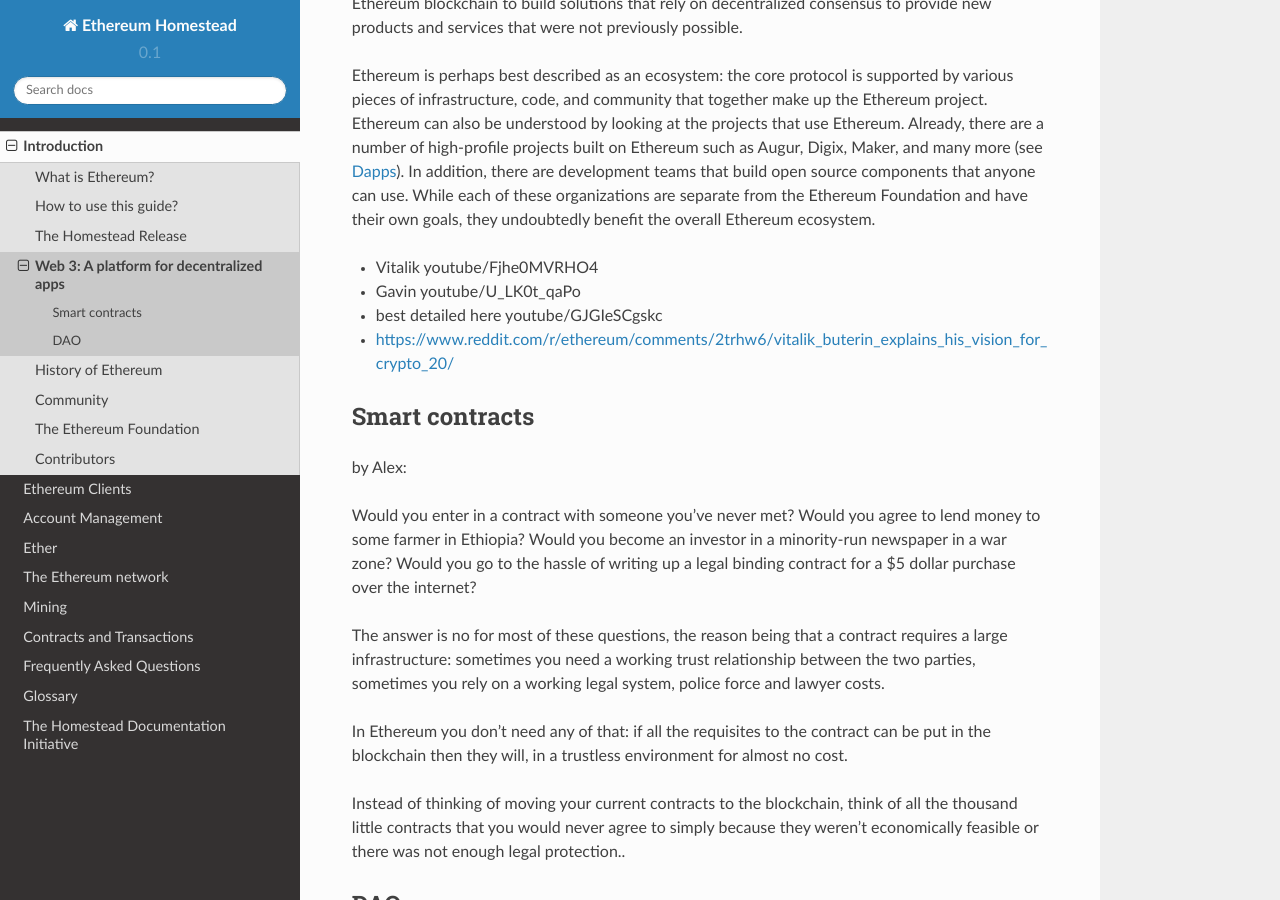
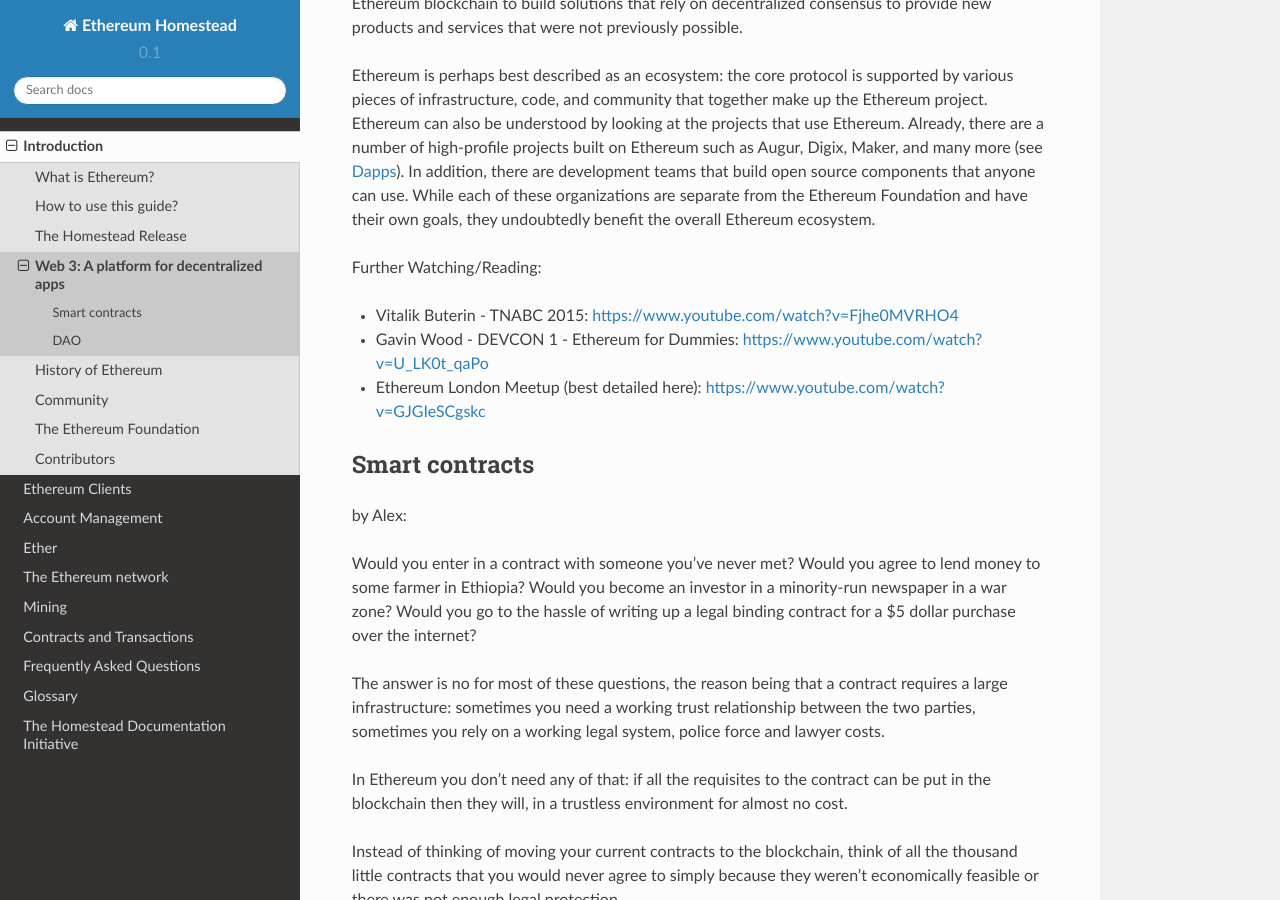
Before and after one commit to ethereum/homestead-guide, a Sphinx documentation site: the page built from source/introduction/web3.rst, in a window 1280 px wide and 900 px high, scrolled down 360 px. Built offline with Sphinx 7.4.7 and the Read the Docs theme 2.0.0, drawn with Linux system fonts in a browser that asks for light colours.

Commit message:
fix and title hyperlinks in Web3 intro page

```diff
--- a/source/introduction/web3.rst
+++ b/source/introduction/web3.rst
@@ -10,11 +10,13 @@
 
 Ethereum is perhaps best described as an ecosystem: the core protocol is supported by various pieces of infrastructure, code, and community that together make up the Ethereum project. Ethereum can also be understood by looking at the projects that use Ethereum. Already, there are a number of high-profile projects built on Ethereum such as Augur, Digix, Maker, and many more (see :ref:`dapps`). In addition, there are development teams that build open source components that anyone can use.  While each of these organizations are separate from the Ethereum Foundation and have their own goals, they undoubtedly benefit the overall Ethereum ecosystem.
 
+Further Watching/Reading:
 
-* Vitalik youtube/Fjhe0MVRHO4
-* Gavin youtube/U_LK0t_qaPo
-* best detailed here  youtube/GJGIeSCgskc
-* https://www.reddit.com/r/ethereum/comments/2trhw6/vitalik_buterin_explains_his_vision_for_crypto_20/
+* Vitalik Buterin - TNABC 2015: https://www.youtube.com/watch?v=Fjhe0MVRHO4
+
+* Gavin Wood - DEVCON 1 - Ethereum for Dummies: https://www.youtube.com/watch?v=U_LK0t_qaPo
+
+* Ethereum London Meetup (best detailed here): https://www.youtube.com/watch?v=GJGIeSCgskc
 
 Smart contracts
 ================================================================================
```
